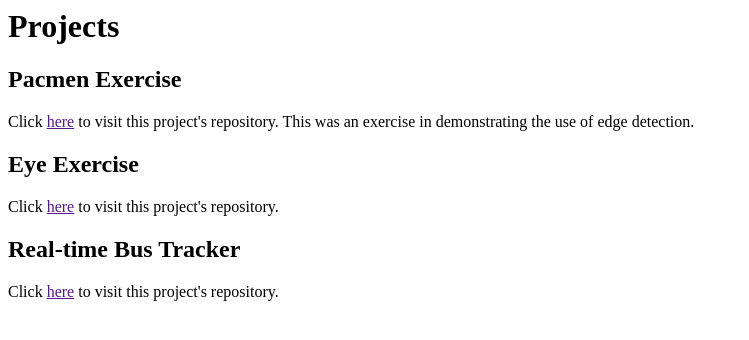
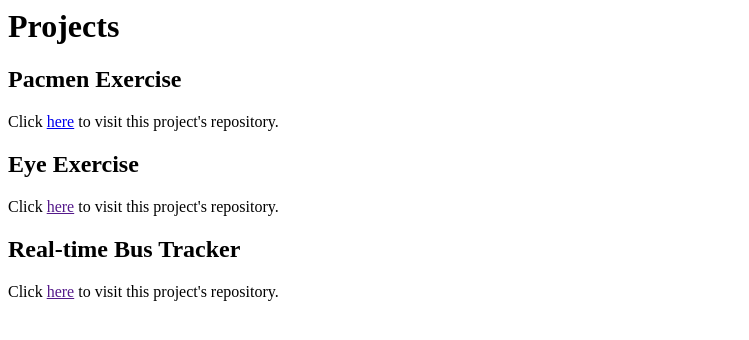
Before and after one commit to emily2288/emily2288.github.io, a plain HTML site: page projects.html in a window 1280 px wide. Shown: the whole page, without its empty margins (0-749 px from the left). Drawn offline with Linux system fonts and the light colour scheme.

Commit message:
Update projects.html

```diff
--- a/projects.html
+++ b/projects.html
@@ -1,7 +1,7 @@
 <html>
   <h1>Projects</h1>
   <h2>Pacmen Exercise</h2>
-     <p>Click <a href="">here</a> to visit this project's repository. This was an exercise in demonstrating the use of edge detection.</p>
+     <p>Click <a href="https://github.com/emily2288/PacMen-Exercise.git">here</a> to visit this project's repository.</p>
   <h2>Eye Exercise</h2>
      <p>Click <a href="">here</a> to visit this project's repository.</p>
   <h2>Real-time Bus Tracker</h2>
```
